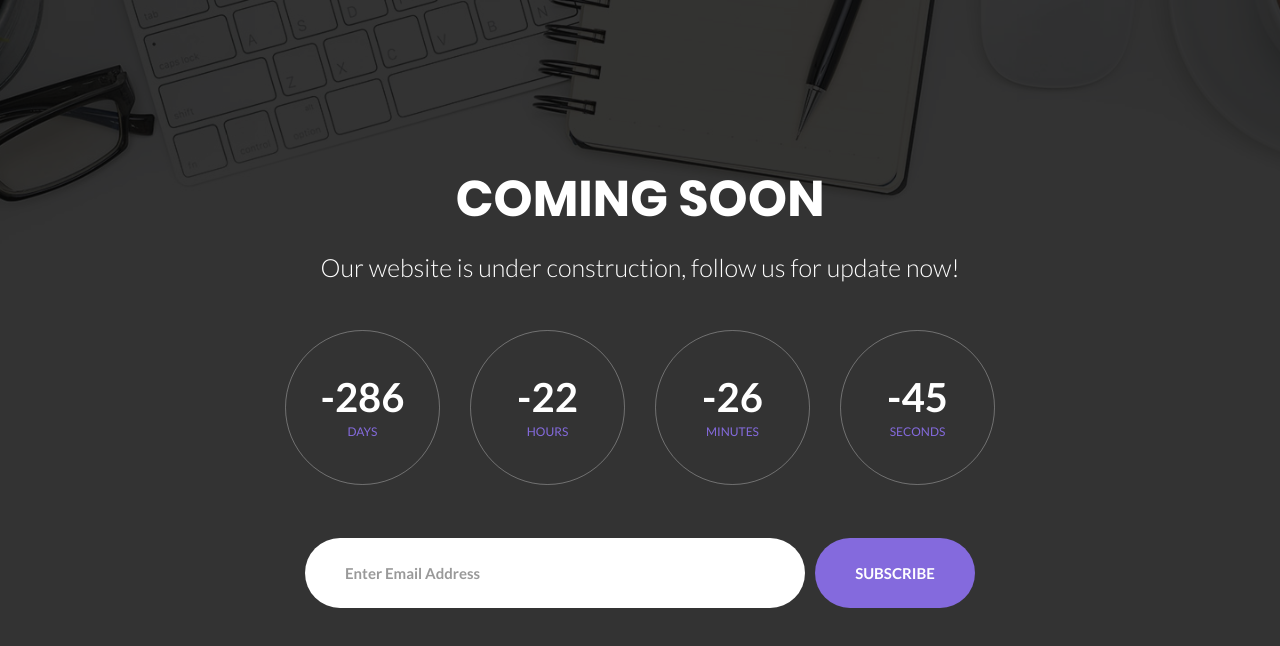
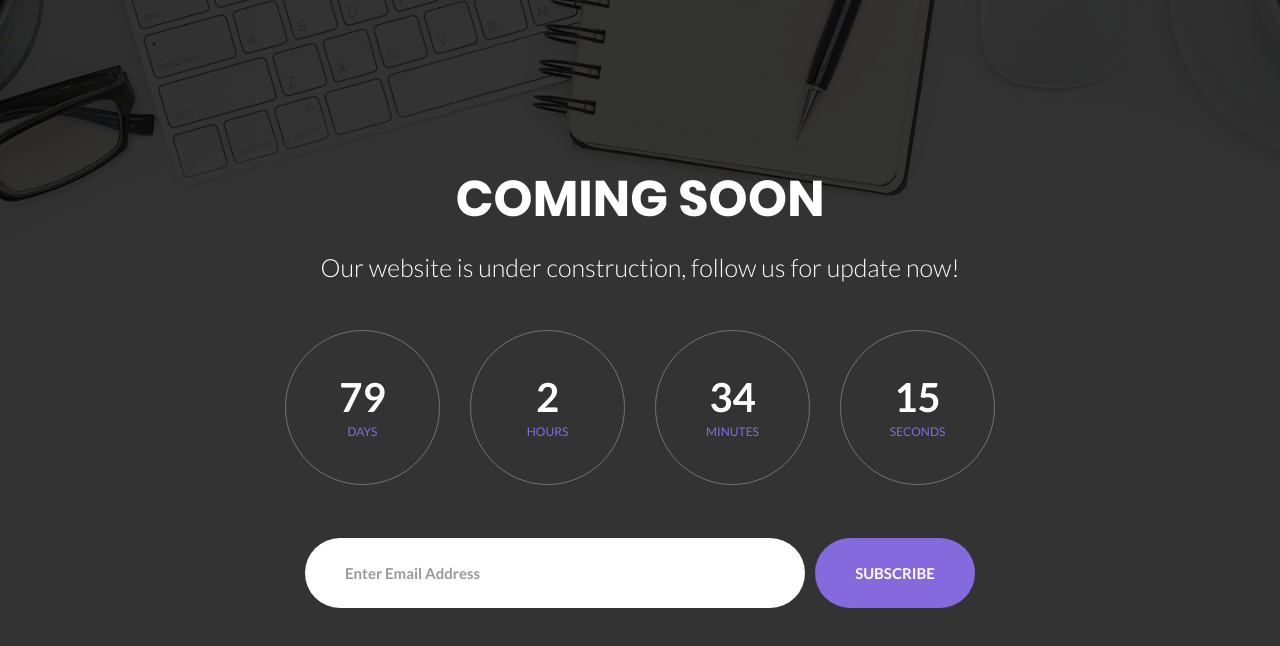
Before and after one commit to raf1n/core-devs-task, a React (Create React App) app: page / in a window 1280 px wide. Shown: the top 646 px of the page. Built offline with nearby package versions, Linux system fonts and the light colour scheme.

Commit message:
counter-remaining-less-than-zero-bug-fixed

```diff
--- a/src/components/Counter.js
+++ b/src/components/Counter.js
@@ -15,10 +15,10 @@ export default function Counter() {
       day = hour * 24;
 
     let clockInterval = setInterval(() => {
-      const end = new Date("Jul 05, 2022 12:00:00").getTime();
+      const end = new Date("Jul 05, 2023 12:00:00").getTime();
       const current = new Date().getTime();
       const remaining = end - current;
-
+      if (remaining > 0) {
         let dd = Math.floor(remaining / day);
         let hh = Math.floor((remaining % day) / hour);
         let mm = Math.floor((remaining % hour) / min);
@@ -27,6 +27,15 @@ export default function Counter() {
         setClockData((previous) => {
           return { ...previous, dd, hh, mm, ss };
         });
+      } else {
+        setClockData({
+          dd: 0,
+          hh: 0,
+          mm: 0,
+          ss: 0,
+        });
+        clearInterval(clockInterval);
+      }
     }, 1000);
 
     return () => {
```
Lines whose indentation alone changed are shown as unchanged.
